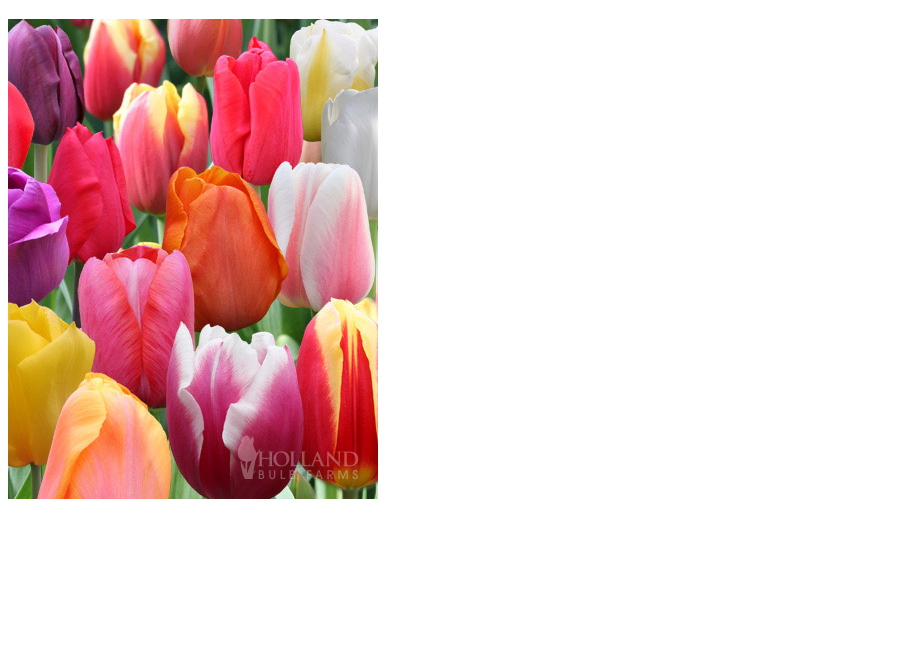
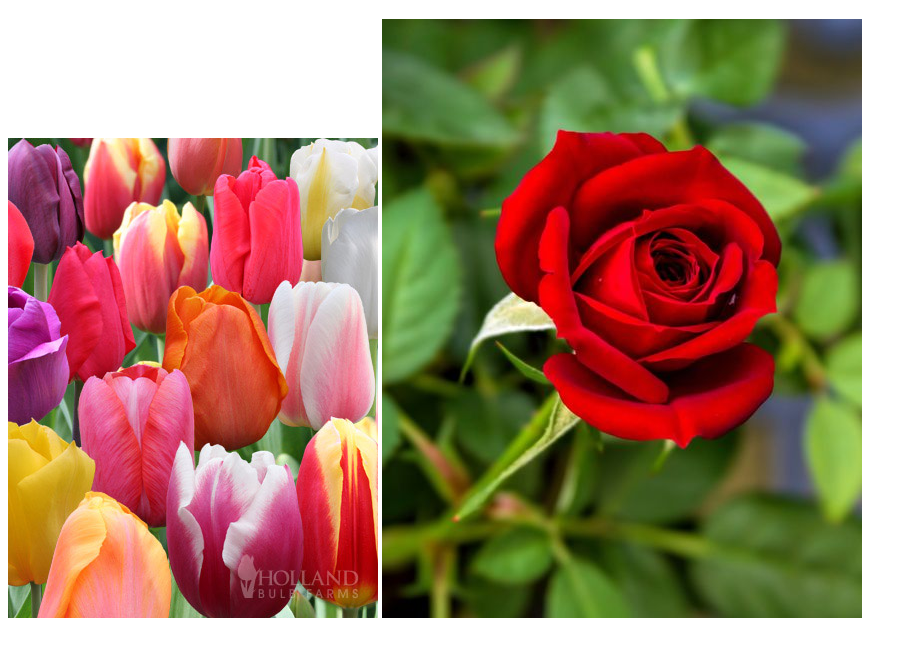
Before and after one commit to pjanagam04201984/my-website, a plain HTML site: page index.html in a window 1280 px wide. Shown: the part 61-718 px from the top of the page, without its empty margins (0-917 px from the left). Drawn offline with Linux system fonts and the light colour scheme.

Commit message:
Update index.html

```diff
--- a/index.html
+++ b/index.html
@@ -6,5 +6,6 @@
   <body>
     <h1>Hello, World!</h1>
     <img src="Flower.jpeg">
+    <img src="rose.png">
   </body>
 </html>
```
